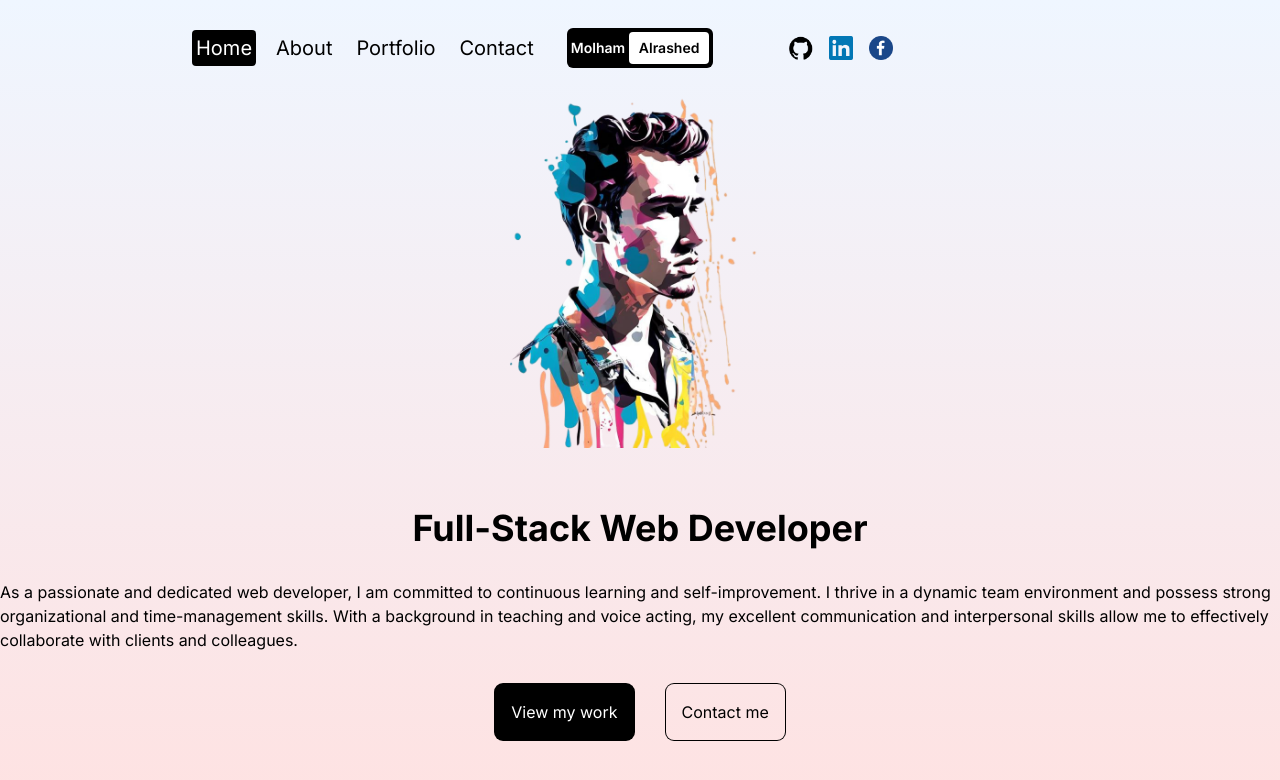
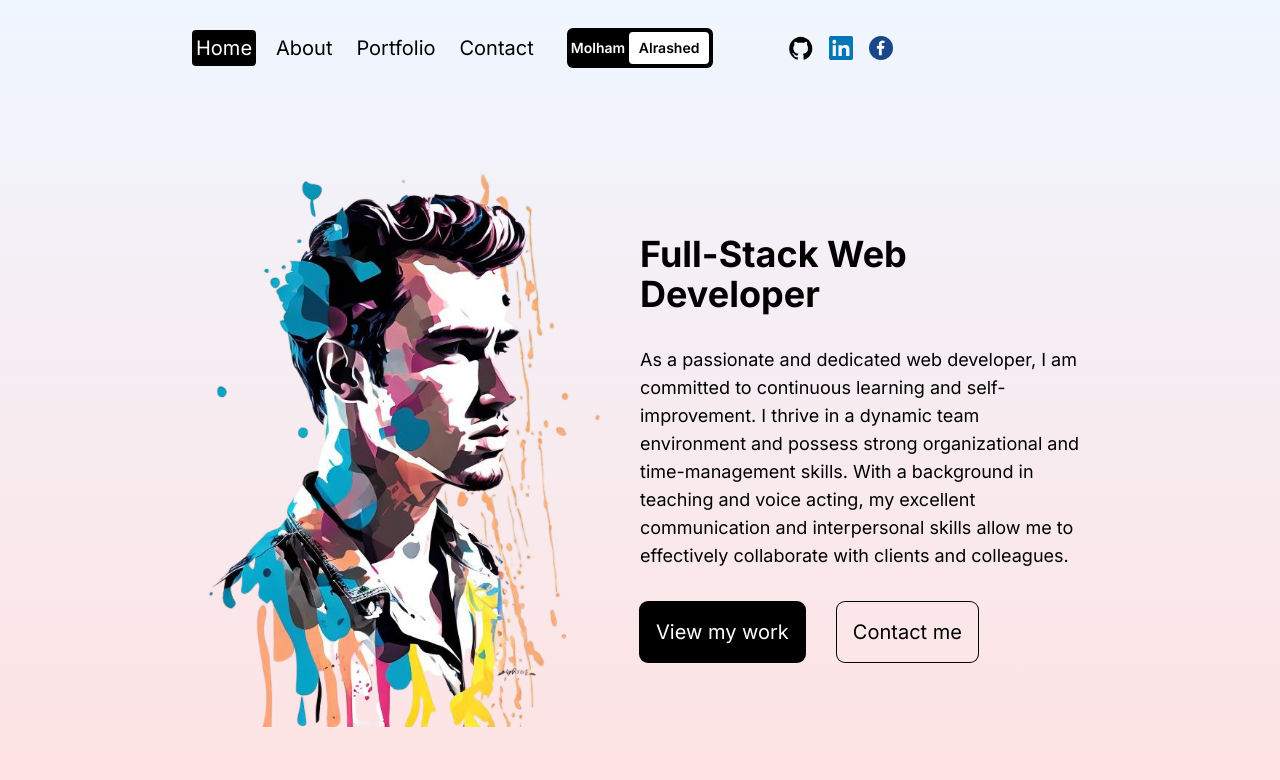
Before and after one commit to molhamalrashed/my-portfolio-, a Next.js app: page / in a window 1280 px wide. Shown: the top 780 px of the page. Built offline with nearby package versions, Linux system fonts and the light colour scheme.

Commit message:
home page

```diff
--- a/src/app/page.jsx
+++ b/src/app/page.jsx
@@ -1,18 +1,18 @@
 import Image from 'next/image';
 
 const Homepage = () => {
-  return <div className="h-full flex flex-col">
+  return <div className="h-full flex flex-col lg:flex-row px-4 sm:px-8 md:px-12 lg:px-20 xl:px-48 text-xl">
     {/* Image Section */}
-    <div className="h-1/2 relative">
+    <div className="h-1/2 relative lg:h-full lg:w-1/2">
       <Image src="/hero.png" alt="Molham" fill className='object-contain' />
     </div>
     {/* Text section */}
-    <div className="h-1/2 flex flex-col gap-8 items-center justify-center">
-      <h1 className='text-4xl font-bold'>Full-Stack Web Developer</h1>
-      <p>As a passionate and dedicated web developer, I am committed to continuous learning and self-improvement. I thrive in a dynamic team environment and possess strong organizational and time-management skills. With a background in teaching and voice acting, my excellent communication and interpersonal skills allow me to effectively collaborate with clients and colleagues.</p>
+    <div className="h-1/2 flex flex-col gap-8 items-center justify-center lg:h-full lg:w-1/2">
+      <h1 className='md:text-4xl font-bold'>Full-Stack Web Developer</h1>
+      <p className='text-xs md:text-lg'>As a passionate and dedicated web developer, I am committed to continuous learning and self-improvement. I thrive in a dynamic team environment and possess strong organizational and time-management skills. With a background in teaching and voice acting, my excellent communication and interpersonal skills allow me to effectively collaborate with clients and colleagues.</p>
 
     {/* Buttons */}
-    <div className='flex gap-8'>
+    <div className='lg:w-full flex gap-8'>
       <button className='p-4 rounded-lg ring-1 ring-black bg-black text-white'>View my work</button>
       <button className='p-4 rounded-lg ring-1 ring-black'>Contact me</button>
     </div>
```
